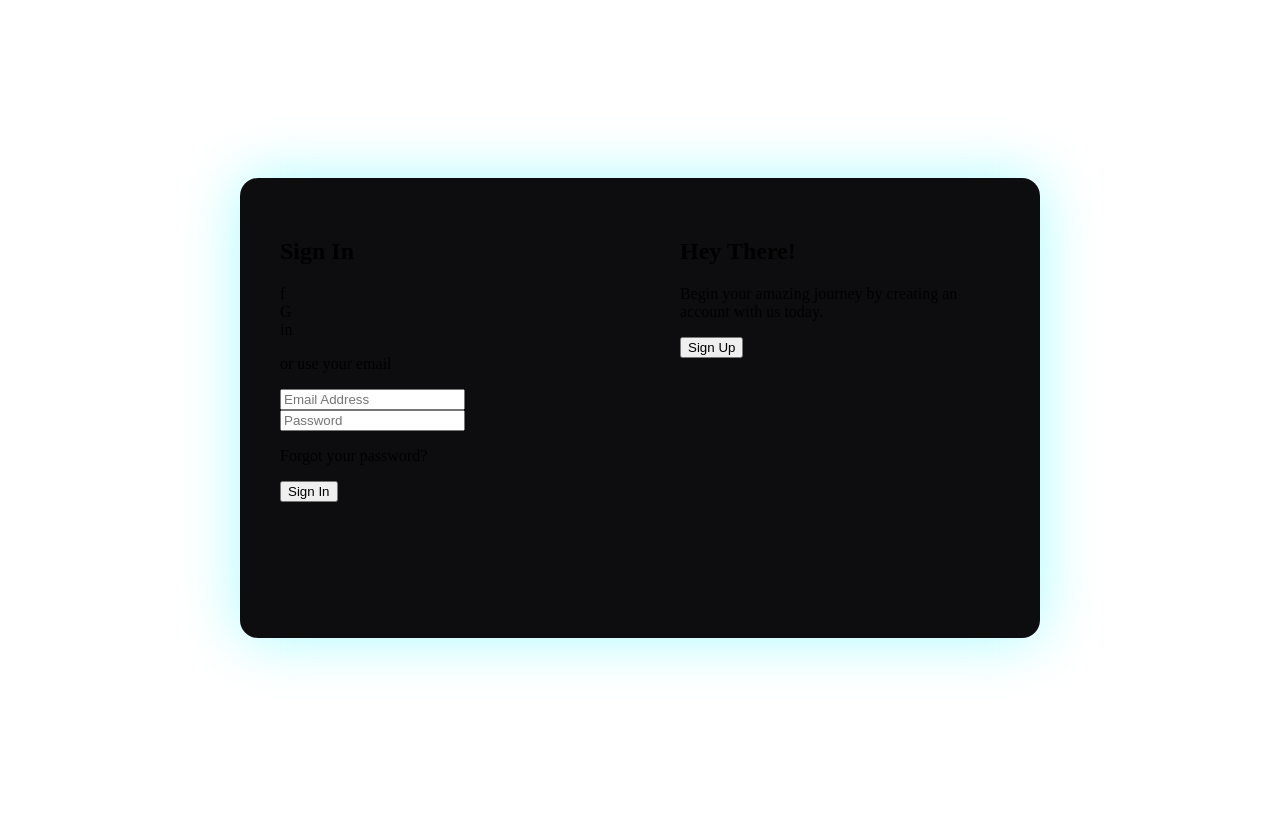
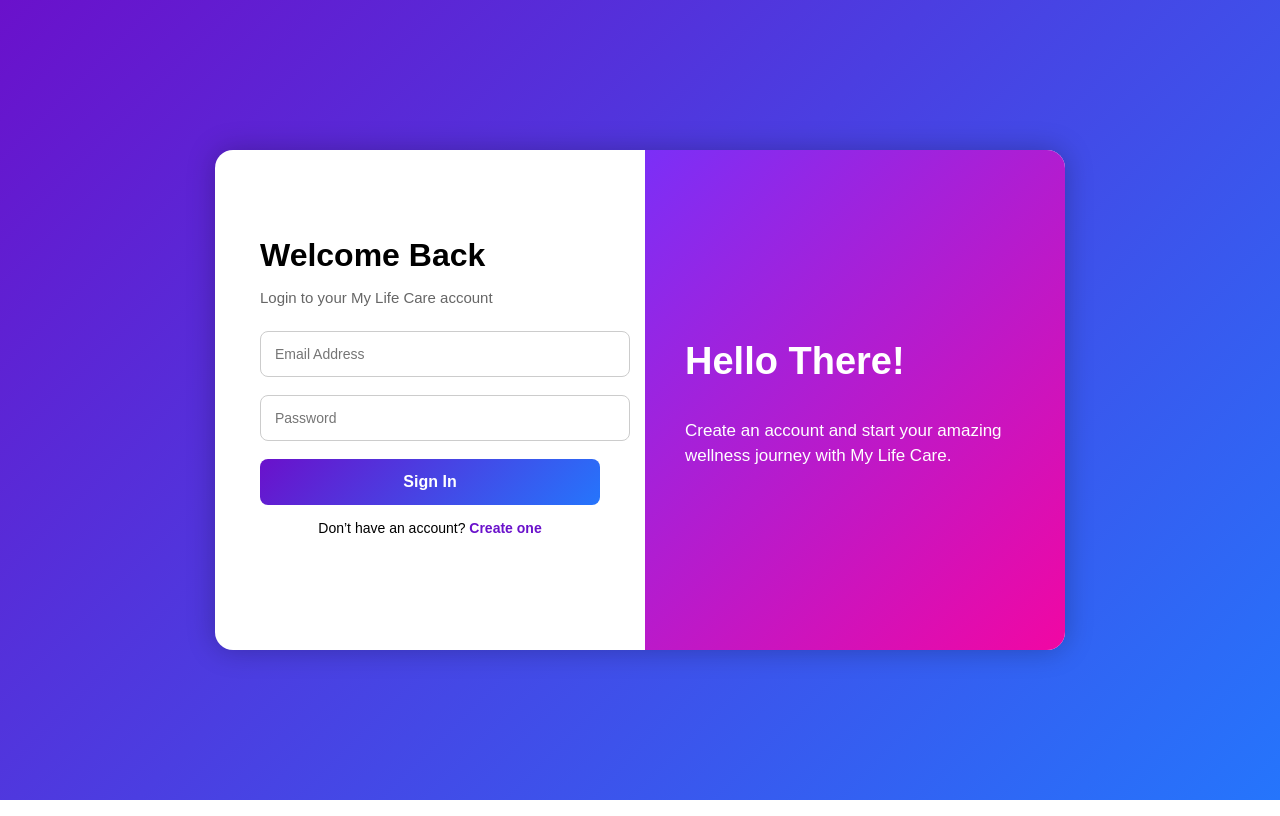
Before and after one commit to kamajijadhav043-jpg/my-life-care, a website: page login.html in a window 1280 px wide. Drawn offline with Linux system fonts and the light colour scheme.

Commit message:
Add files via upload

```diff
--- a/login.html
+++ b/login.html
@@ -1,41 +1,189 @@
 <!DOCTYPE html>
 <html lang="en">
 <head>
-<meta charset="UTF-8">
-<title>Login | My Life Care</title>
-<link rel="stylesheet" href="auth.css">
+    <meta charset="UTF-8">
+    <meta name="viewport" content="width=device-width, initial-scale=1.0">
+    <title>Login | My Life Care</title>
+
+    <style>
+        body {
+            margin: 0;
+            padding: 0;
+            font-family: 'Poppins', sans-serif;
+            background: linear-gradient(135deg, #6a11cb, #2575fc);
+            height: 100vh;
+            display: flex;
+            justify-content: center;
+            align-items: center;
+        }
+
+        .container {
+            width: 850px;
+            height: 500px;
+            background: white;
+            display: flex;
+            border-radius: 18px;
+            overflow: hidden;
+            box-shadow: 0 0 28px rgba(0,0,0,0.25);
+        }
+
+        /* Left side */
+        .left {
+            width: 50%;
+            padding: 60px 45px;
+        }
+
+        .left h2 {
+            font-size: 32px;
+            margin-bottom: 12px;
+        }
+
+        .left p {
+            color: #666;
+            font-size: 15px;
+            margin-bottom: 25px;
+        }
+
+        .input-box {
+            width: 100%;
+            margin-bottom: 18px;
+        }
+
+        input {
+            width: 100%;
+            padding: 14px;
+            font-size: 14px;
+            border: 1.6px solid #ccc;
+            border-radius: 8px;
+            outline: none;
+            transition: .3s;
+        }
+
+        input:focus {
+            border-color: #6a11cb;
+        }
+
+        .btn {
+            width: 100%;
+            padding: 14px;
+            background: linear-gradient(135deg, #6a11cb, #2575fc);
+            border: none;
+            color: white;
+            font-size: 16px;
+            font-weight: bold;
+            border-radius: 8px;
+            cursor: pointer;
+            transition: .3s;
+        }
+
+        .btn:hover {
+            opacity: 0.9;
+        }
+
+        .small-text {
+            margin-top: 15px;
+            text-align: center;
+            font-size: 14px;
+        }
+
+        .small-text a {
+            color: #6a11cb;
+            text-decoration: none;
+            font-weight: 600;
+        }
+
+        /* Right side */
+        .right {
+            width: 50%;
+            background: linear-gradient(135deg, #7b2ff7, #f107a3);
+            color: white;
+            padding: 60px 40px;
+            display: flex;
+            flex-direction: column;
+            justify-content: center;
+        }
+
+        .right h1 {
+            font-size: 38px;
+            margin-bottom: 18px;
+        }
+
+        .right p {
+            font-size: 17px;
+            line-height: 1.5;
+        }
+
+        @media (max-width: 850px) {
+            .container {
+                flex-direction: column;
+                height: auto;
+                width: 90%;
+            }
+
+            .right, .left {
+                width: 100%;
+                text-align: center;
+            }
+        }
+    </style>
+
 </head>
 <body>
 
-<div class="auth-container">
-    <div class="auth-card">
+    <div class="container">
+
         <div class="left">
-            <h2>Sign In</h2>
+            <h2>Welcome Back</h2>
+            <p>Login to your My Life Care account</p>
 
-            <div class="social-row">
-                <div class="social-btn">f</div>
-                <div class="social-btn">G</div>
-                <div class="social-btn">in</div>
-            </div>
+            <form onsubmit="loginUser(event)">
+                <div class="input-box">
+                    <input type="email" id="email" placeholder="Email Address" required>
+                </div>
 
-            <p class="light-text">or use your email</p>
+                <div class="input-box">
+                    <input type="password" id="password" placeholder="Password" required>
+                </div>
 
-            <input type="email" id="email" placeholder="Email Address">
-            <input type="password" id="password" placeholder="Password">
+                <button type="submit" class="btn">Sign In</button>
 
-            <p class="forgot">Forgot your password?</p>
-
-            <button class="btn" onclick="login()">Sign In</button>
+                <div class="small-text">
+                    Don’t have an account?
+                    <a href="register.html">Create one</a>
+                </div>
+            </form>
         </div>
 
         <div class="right">
-            <h2>Hey There!</h2>
-            <p>Begin your amazing journey by creating an account with us today.</p>
-            <a href="register.html"><button class="btn-outline">Sign Up</button></a>
+            <h1>Hello There!</h1>
+            <p>Create an account and start your amazing wellness journey with My Life Care.</p>
         </div>
+
     </div>
-</div>
 
-<script src="auth.js"></script>
+    <script>
+        function loginUser(event) {
+            event.preventDefault();
+
+            const email = document.getElementById("email").value;
+            const password = document.getElementById("password").value;
+
+            fetch("/login", {
+                method: "POST",
+                headers: { "Content-Type": "application/json" },
+                body: JSON.stringify({ email, password })
+            })
+            .then(res => res.json())
+            .then(data => {
+                if (data.success) {
+                    alert("Login Successful!");
+                    window.location.href = "index.html";
+                } else {
+                    alert(data.message);
+                }
+            });
+        }
+    </script>
+
 </body>
 </html>
```
